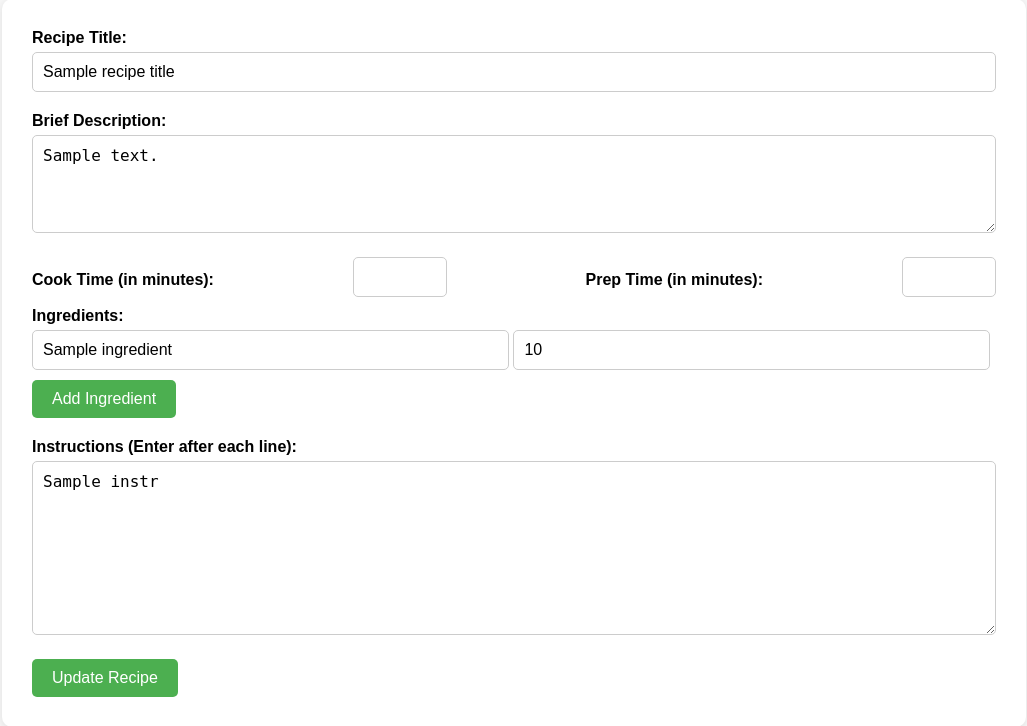
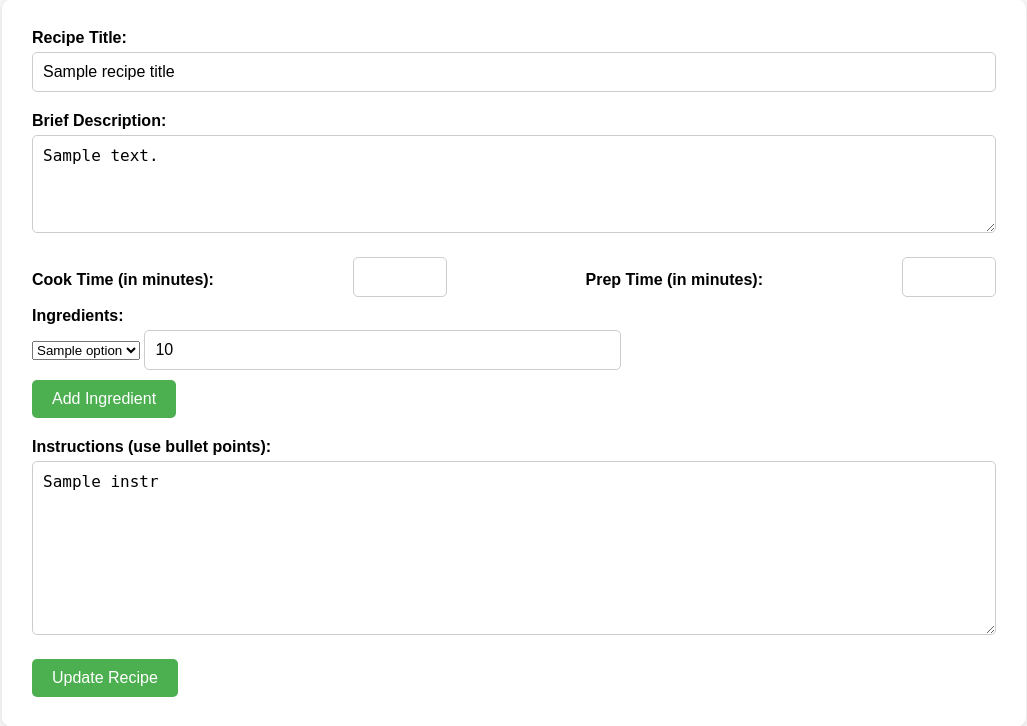
Before and after one commit to ABaloch1/Whats4Dinner, a Flask app: template templates/admin_panel/update_recipe_auto.html in a window 1280 px wide. Shown: the part 187-913 px from the top of the page, without its empty margins (126-1153 px from the left). Run offline with Flask 3, Linux system fonts and the light colour scheme; the template is opened without the code that fills it: most values are stand-ins (such as "Sample title", 1, 10 or a date in 2020); some libraries are stand-ins or nearby versions.

Commit message:
Fixing update recipe to use drop down menu correctly

```diff
--- a/templates/admin_panel/update_recipe_auto.html
+++ b/templates/admin_panel/update_recipe_auto.html
@@ -107,17 +107,25 @@
             <div class="ingredient-container">
                 <label>Ingredients:</label>
                 <div id="ingredient-fields">
+                    {% for ingr in ingredients %}
                     <div>
-                        {% for ingr in ingredients %}
-                        <input type="text" name="ingredients[]" value="{{ingr['Ingredient']}}" required>
-                        <input type="text" name="measurements[]" value="{{ingr['Amount']}}" required>
-                        {% endfor %}
+                        {% set ingredient_name = ingr['Ingredient'] %}
+                        {% set ingredient_amount = ingr['Amount'] %}
+                        <!-- <input type="text" name="ingredients[]" value="{{ingr['Ingredient']}}" required> -->
+                        <select name="ingredients[]" required>
+                            {% for option in all_ingredients %}
+                                {% set option_name = option['Name'] %}
+                                <option value="{{ option }}" {% if option_name == ingredient_name %}selected{% endif %}>{{ option['Name'] }}</option>
+                            {% endfor %}
+                        </select>
+                        <input type="text" name="measurements[]" value="{{ingredient_amount}}" required>
                     </div>
+                    {% endfor %}
                 </div>
                 <button type="button" onclick="addIngredientField()">Add Ingredient</button>
             </div>
 
-            <label for="instructions">Instructions (Enter after each line):</label>
+            <label for="instructions">Instructions (use bullet points):</label>
             <textarea id="instructions" name="instructions" rows="8" required>{{instr}}</textarea>
 
             <input type="submit" value="Update Recipe">
@@ -129,7 +137,12 @@
             const ingredientFields = document.getElementById('ingredient-fields');
             const div = document.createElement('div');
             div.innerHTML = `
-                <input type="text" name="ingredients[]" placeholder="Ingredient" required>
+                <select name="ingredients[]" required>
+                    {% for option in all_ingredients %}
+                        {% set option_name = option['Name'] %}
+                        <option value="{{ option }}" {% if option_name == 'almonds' %}selected{% endif %}>{{ option['Name'] }}</option>
+                    {% endfor %}
+                </select>
                 <input type="text" name="measurements[]" placeholder="Measurement" required>
             `;
             ingredientFields.appendChild(div);
```
